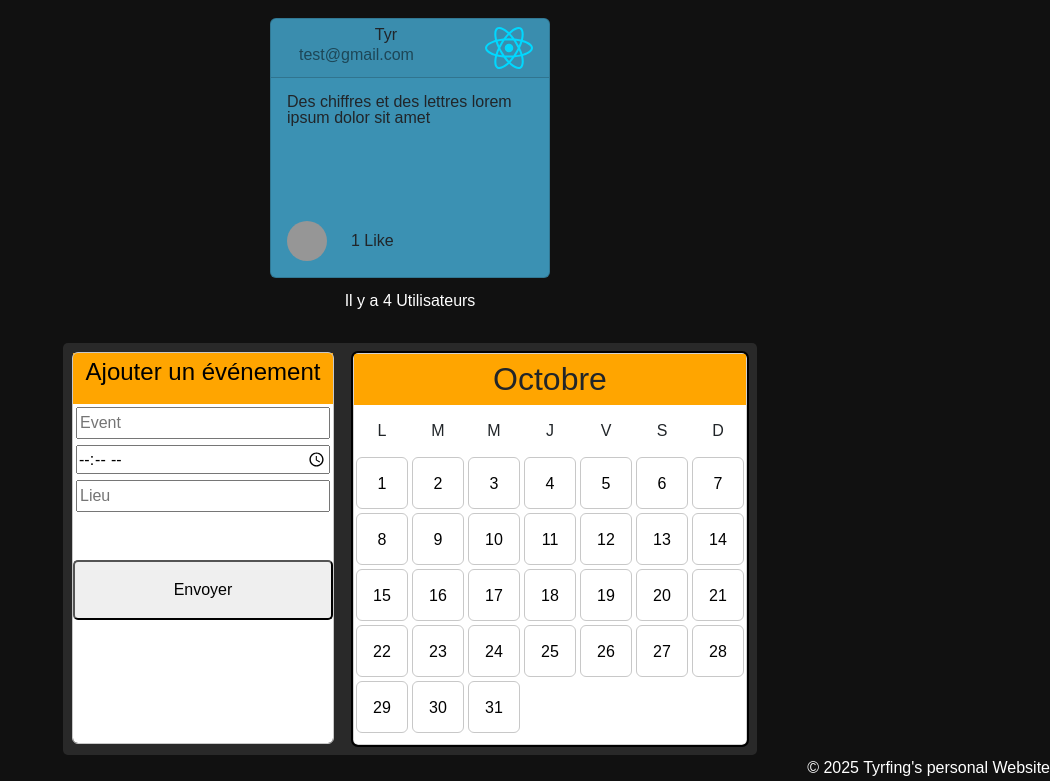
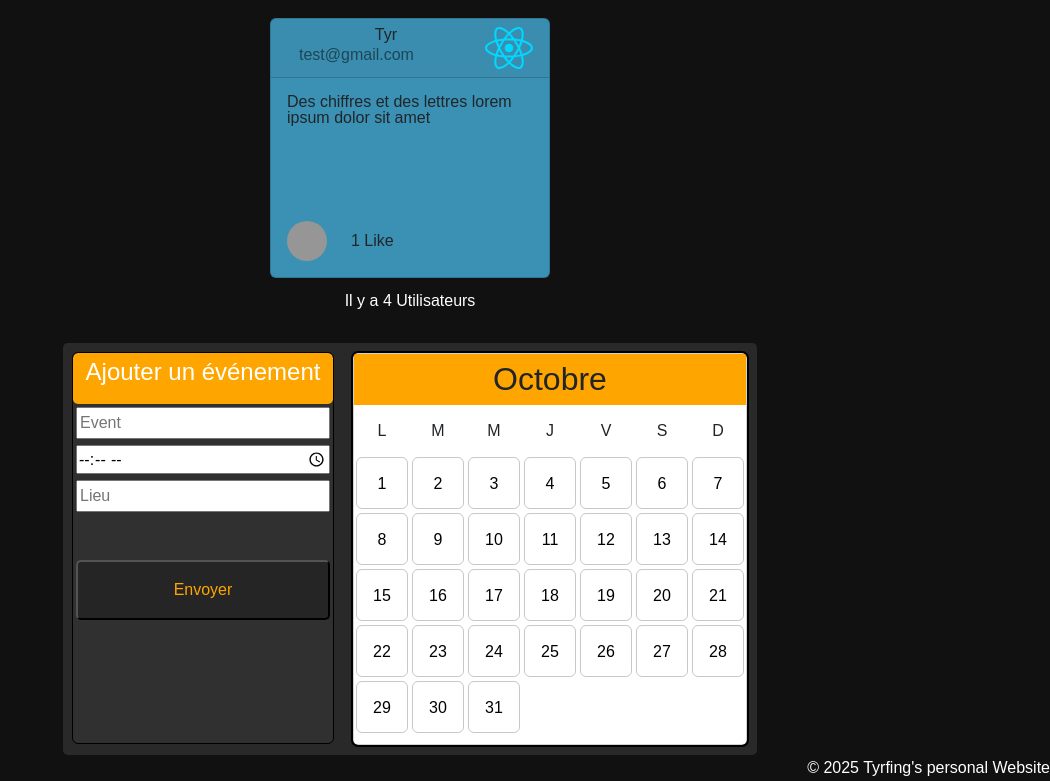
Before and after one commit to xsium/React, a React (Vite) app: page / in a window 1280 px wide. Shown: the part 1164-1945 px from the top of the page, without its empty margins (230-1280 px from the left). Built offline with nearby package versions, Linux system fonts and the light colour scheme.

Commit message:
modif css

```diff
--- a/src/Calendar.css
+++ b/src/Calendar.css
@@ -64,11 +64,12 @@
     height: 390px;
     min-width: 260px;
     max-width: 260px;
-    background-color: rgb(255, 255, 255);
+    background-color: rgba(56, 56, 56, 0.5);
     color: black;
-    outline: 1px rgb(200, 200, 200) solid ;
+    outline: 1px rgb(0, 0, 0) solid ;
     border-radius: 5px;
-    margin: 10px
+    margin: 10px;
+    color:white;
 }
 
 
@@ -81,19 +82,23 @@
     height: 51px;
     display: block;
     background-color:orange;
+    border-radius: 5px;
 }
 .event-container h4{
     font-size: 1.4rem;
     word-break: break-all;
+    margin: 5px;
 }
 .event-container p{
     font-size: 1.1rem;
+    margin: 5px;
 }
 .formcalendar h2{
     font-size: 1.5rem;
     height: 51px;
     display: block;
     background-color:orange;
+    border-radius: 5px;
 
 }
 .formcal{
@@ -101,6 +106,12 @@
 }
 .formcalendar input:last-of-type{
     height: 60px;
+    margin: 3px;
     margin-top: 45px;
     border-radius: 5px;
+    color: orange;
+    background-color: rgb(37, 37, 37);
 }
+.formcalendar input:last-of-type:hover{
+    outline: orange 1px solid;
+}
```
